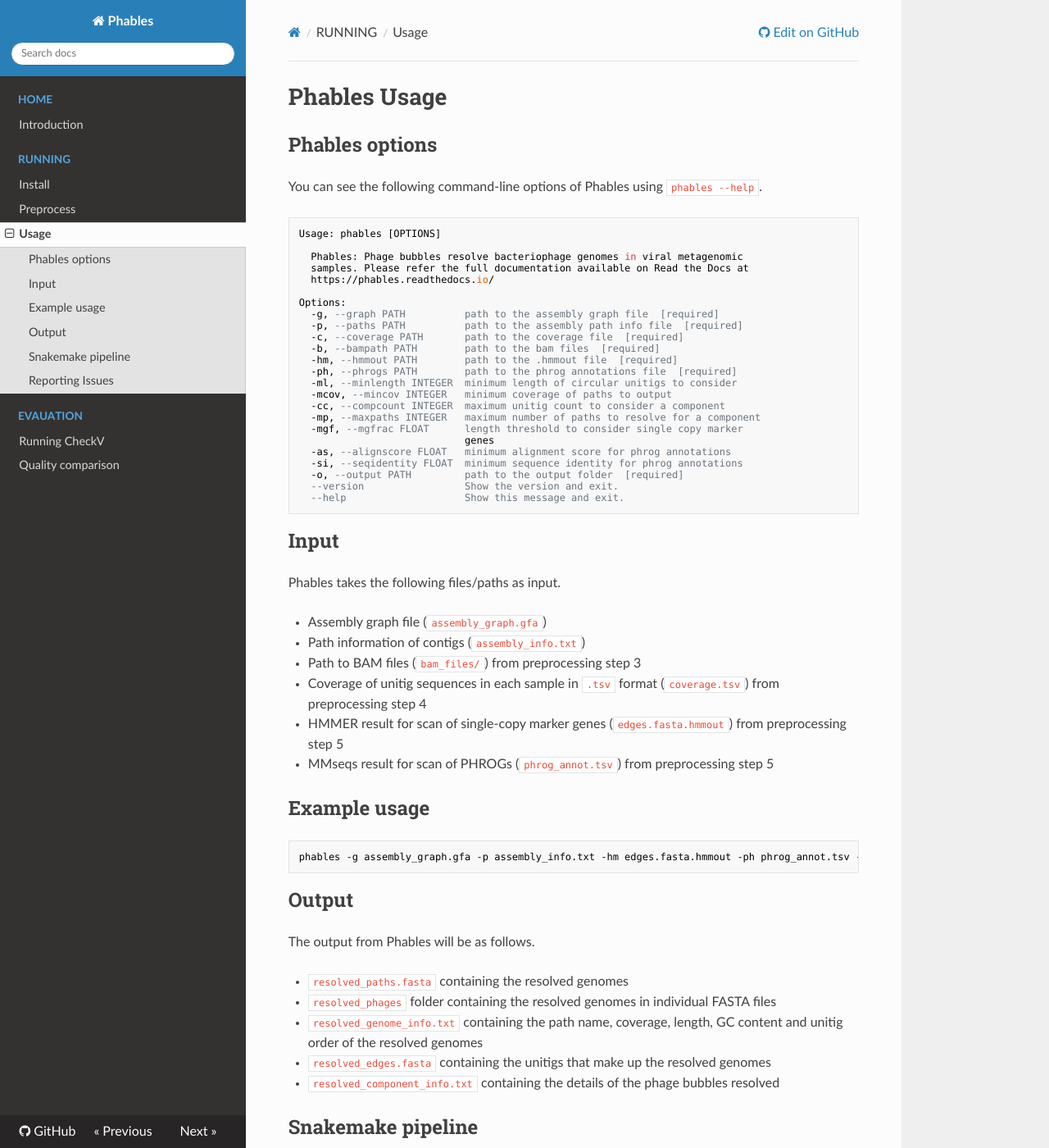
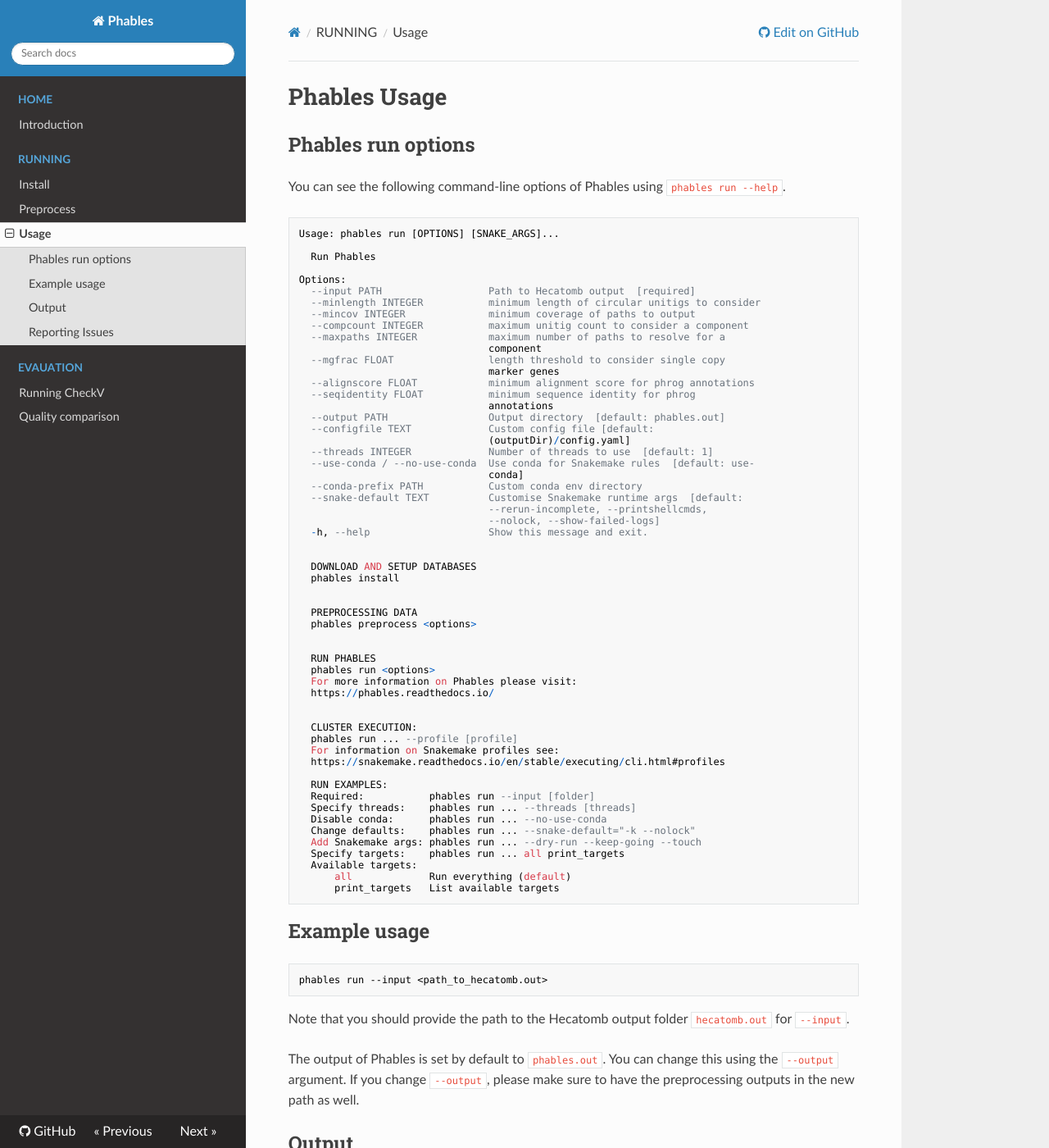
Before and after one commit to Vini2/phables, an MkDocs documentation site: the page built from docs/usage.md, in a window 1280 px wide and 1400 px high. Shown: the whole window at 82% size. Built offline with MkDocs 1.6.1, drawn with Linux system fonts in a browser that asks for light colours; nearby versions of some CDN libraries; a script that is not in the unit is left out; some of the changed text lies outside the part shown.

Commit message:
DOC: Update docs

````diff
--- a/docs/usage.md
+++ b/docs/usage.md
@@ -1,56 +1,83 @@
 # Phables Usage
 
-## Phables options
+## Phables run options
 
-You can see the following command-line options of Phables using `phables --help`.
+You can see the following command-line options of Phables using `phables run --help`.
 
 ```
-Usage: phables [OPTIONS]
+Usage: phables run [OPTIONS] [SNAKE_ARGS]...
 
-  Phables: Phage bubbles resolve bacteriophage genomes in viral metagenomic
-  samples. Please refer the full documentation available on Read the Docs at
+  Run Phables
+
+Options:
+  --input PATH                  Path to Hecatomb output  [required]
+  --minlength INTEGER           minimum length of circular unitigs to consider
+  --mincov INTEGER              minimum coverage of paths to output
+  --compcount INTEGER           maximum unitig count to consider a component
+  --maxpaths INTEGER            maximum number of paths to resolve for a
+                                component
+  --mgfrac FLOAT                length threshold to consider single copy
+                                marker genes
+  --alignscore FLOAT            minimum alignment score for phrog annotations
+  --seqidentity FLOAT           minimum sequence identity for phrog
+                                annotations
+  --output PATH                 Output directory  [default: phables.out]
+  --configfile TEXT             Custom config file [default:
+                                (outputDir)/config.yaml]
+  --threads INTEGER             Number of threads to use  [default: 1]
+  --use-conda / --no-use-conda  Use conda for Snakemake rules  [default: use-
+                                conda]
+  --conda-prefix PATH           Custom conda env directory
+  --snake-default TEXT          Customise Snakemake runtime args  [default:
+                                --rerun-incomplete, --printshellcmds,
+                                --nolock, --show-failed-logs]
+  -h, --help                    Show this message and exit.
+
+
+  DOWNLOAD AND SETUP DATABASES
+  phables install
+
+
+  PREPROCESSING DATA
+  phables preprocess <options>
+
+
+  RUN PHABLES
+  phables run <options>
+  For more information on Phables please visit:
   https://phables.readthedocs.io/
 
-Options:
-  -g, --graph PATH          path to the assembly graph file  [required]
-  -p, --paths PATH          path to the assembly path info file  [required]
-  -c, --coverage PATH       path to the coverage file  [required]
-  -b, --bampath PATH        path to the bam files  [required]
-  -hm, --hmmout PATH        path to the .hmmout file  [required]
-  -ph, --phrogs PATH        path to the phrog annotations file  [required]
-  -ml, --minlength INTEGER  minimum length of circular unitigs to consider
-  -mcov, --mincov INTEGER   minimum coverage of paths to output
-  -cc, --compcount INTEGER  maximum unitig count to consider a component
-  -mp, --maxpaths INTEGER   maximum number of paths to resolve for a component
-  -mgf, --mgfrac FLOAT      length threshold to consider single copy marker
-                            genes
-  -as, --alignscore FLOAT   minimum alignment score for phrog annotations
-  -si, --seqidentity FLOAT  minimum sequence identity for phrog annotations
-  -o, --output PATH         path to the output folder  [required]
-  --version                 Show the version and exit.
-  --help                    Show this message and exit.
+
+  CLUSTER EXECUTION:
+  phables run ... --profile [profile]
+  For information on Snakemake profiles see:
+  https://snakemake.readthedocs.io/en/stable/executing/cli.html#profiles
+
+  RUN EXAMPLES:
+  Required:           phables run --input [folder]
+  Specify threads:    phables run ... --threads [threads]
+  Disable conda:      phables run ... --no-use-conda
+  Change defaults:    phables run ... --snake-default="-k --nolock"
+  Add Snakemake args: phables run ... --dry-run --keep-going --touch
+  Specify targets:    phables run ... all print_targets
+  Available targets:
+      all             Run everything (default)
+      print_targets   List available targets
 ```
-
-## Input
-
-Phables takes the following files/paths as input.
-
-* Assembly graph file (`assembly_graph.gfa`)
-* Path information of contigs (`assembly_info.txt`)
-* Path to BAM files (`bam_files/`) from preprocessing step 3
-* Coverage of unitig sequences in each sample in `.tsv` format (`coverage.tsv`) from preprocessing step 4
-* HMMER result for scan of single-copy marker genes (`edges.fasta.hmmout`) from preprocessing step 5
-* MMseqs result for scan of PHROGs (`phrog_annot.tsv`) from preprocessing step 5
 
 ## Example usage
 
 ```bash
-phables -g assembly_graph.gfa -p assembly_info.txt -hm edges.fasta.hmmout -ph phrog_annot.tsv -c coverage.tsv -b bam_files/ -o /output/path/
+phables run --input <path_to_hecatomb.out>
 ```
+
+Note that you should provide the path to the Hecatomb output folder `hecatomb.out` for `--input`.
+
+The output of Phables is set by default to `phables.out`. You can change this using the `--output` argument. If you change `--output`, please make sure to have the preprocessing outputs in the new path as well.
 
 ## Output
 
-The output from Phables will be as follows.
+The output of Phables will contain the following main files and folders.
 
 * `resolved_paths.fasta` containing the resolved genomes
 * `resolved_phages` folder containing the resolved genomes in individual FASTA files
@@ -58,9 +85,6 @@ The output from Phables will be as follows.
 * `resolved_edges.fasta` containing the unitigs that make up the resolved genomes
 * `resolved_component_info.txt` containing the details of the phage bubbles resolved
 
-## Snakemake pipeline
-To Do
-
 ## Reporting Issues
 
 Phables is still under testing. If you want to test (or break) Phables give it a try and report any issues and suggestions under [Phables Issues](https://github.com/Vini2/phables/issues).
````
Also changed, not shown: docs/index.md (+1 -1 lines), docs/install.md (+14 -1 lines), docs/preprocess.md (+12 -58 lines).
